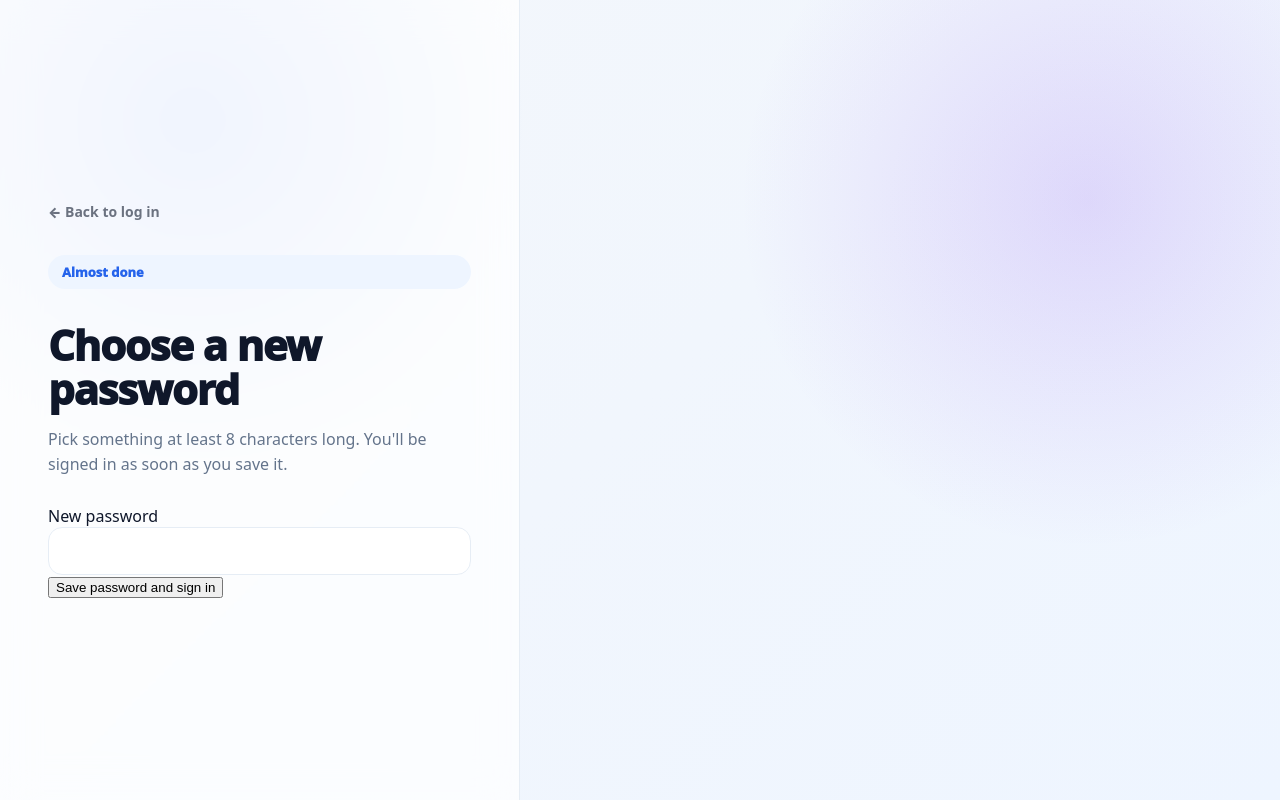
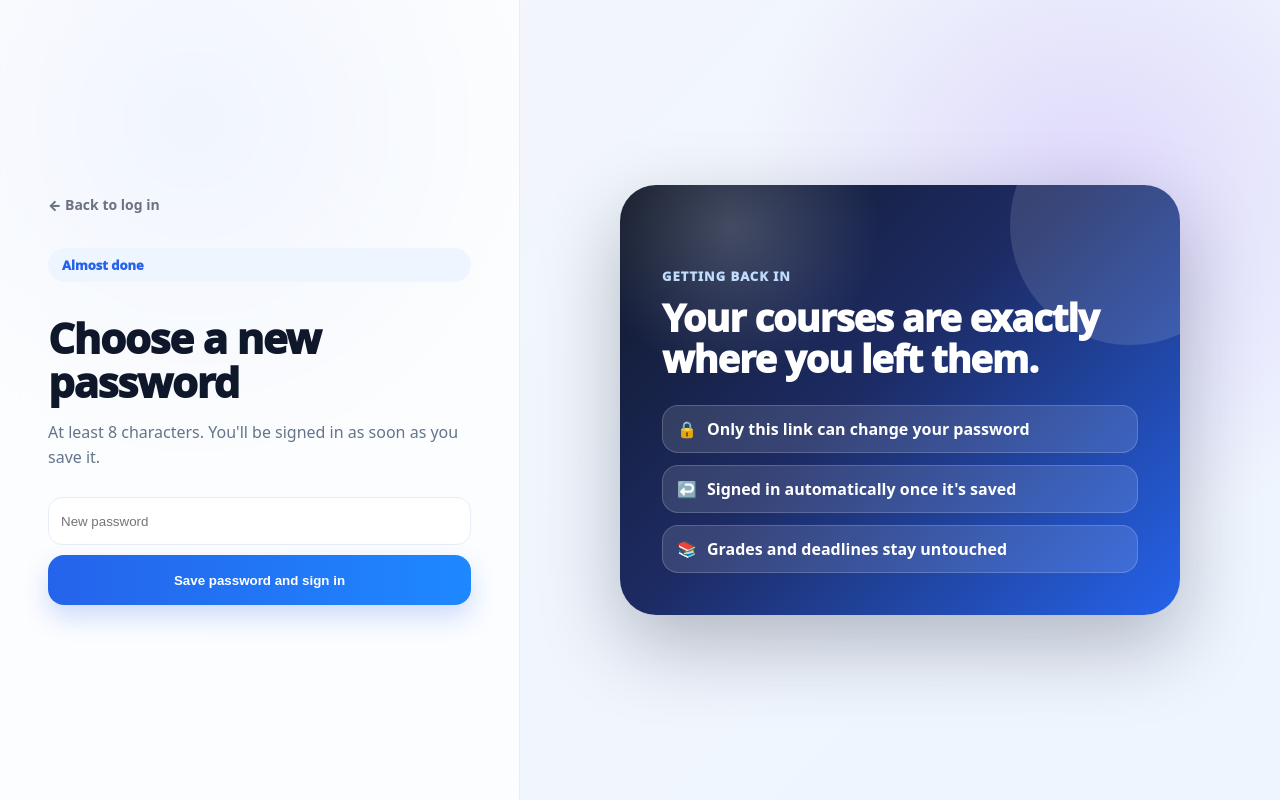
Before and after one commit to BassemAbdo01/uni-helper-project, a Flask app: template templates/reset_password.html in a window 1280 px wide. Run offline with Flask 3, Linux system fonts and the light colour scheme; the template is opened without the code that fills it, so the values that code supplies are empty; parts of the project's set-up code (start-up, migrations or seed data) failed here and were passed over.

Commit message:
Give the reset pages the two-column auth layout the other auth pages use
The auth pages are a pair: an .auth-card on the left and an
.auth-preview panel on the right. Both reset templates only had the
card, so the right half of the viewport rendered as an empty gradient
and the card sat squeezed against the left edge. They also used
btn-primary and a bare form, where the existing pages use btn and
formstack auth-form, so the button and inputs took none of the app's
styling.

Both templates now mirror login.html: same wrapper, same card, same
preview panel with copy written for this step rather than copied from
the login page, same button and form classes, same placeholder-plus-
aria-label input pattern.

Verified against a running server by comparing the rendered structure
with /login: the unconfigured page has the preview panel and correctly
no form, the configured page has the form with btn and formstack, and an
expired link returns 400 with its own heading and the panel intact.

Suite 77/77.

Co-authored-by: Claude Opus 5 <noreply@anthropic.com>

```diff
--- a/templates/reset_password.html
+++ b/templates/reset_password.html
@@ -2,7 +2,7 @@
 <html lang="en">
 <head>
   <meta charset="utf-8">
-  <title>Choose a new password - Nexora</title>
+  <title>Choose a new password - Uni Helper</title>
   <meta name="viewport" content="width=device-width, initial-scale=1">
   <link rel="stylesheet" href="{{ url_for('static', filename='style.css') }}">
 </head>
@@ -18,12 +18,12 @@
         <h1>This link no longer works</h1>
 
         <p class="auth-sub">
-          Reset links work once and expire after an hour. Request a new one and it'll
-          be in your inbox shortly.
+          Reset links work once and expire after an hour. Ask for a new one and it'll
+          be in your inbox in a moment.
         </p>
 
-        <div class="auth-actions">
-          <a class="btn-primary" href="{{ url_for('forgot_password') }}">Send a new link</a>
+        <div class="auth-switch">
+          <a href="{{ url_for('forgot_password') }}">Send me a new link</a>
         </div>
       {% else %}
         <div class="landing-badge">Almost done</div>
@@ -31,18 +31,32 @@
         <h1>Choose a new password</h1>
 
         <p class="auth-sub">
-          Pick something at least 8 characters long. You'll be signed in as soon as you save it.
+          At least 8 characters. You'll be signed in as soon as you save it.
         </p>
 
-        {% if error %}<p class="auth-error">{{ error }}</p>{% endif %}
+        {% if error %}
+          <div class="auth-error">{{ error }}</div>
+        {% endif %}
 
-        <form method="post" class="auth-form">
-          <label for="password">New password</label>
-          <input id="password" name="password" type="password" autocomplete="new-password"
-                 minlength="8" required aria-label="New password">
-          <button class="btn-primary" type="submit">Save password and sign in</button>
+        <form method="POST" class="formstack auth-form">
+          <input type="password" name="password" placeholder="New password" required
+                 minlength="8" autocomplete="new-password" aria-label="New password">
+          <button class="btn" type="submit">Save password and sign in</button>
         </form>
       {% endif %}
+    </section>
+
+    <section class="auth-preview">
+      <div class="auth-preview-card">
+        <div class="auth-preview-label">Getting back in</div>
+        <div class="auth-preview-title">Your courses are exactly where you left them.</div>
+
+        <div class="auth-mini-list">
+          <div><span>🔒</span> Only this link can change your password</div>
+          <div><span>↩️</span> Signed in automatically once it's saved</div>
+          <div><span>📚</span> Grades and deadlines stay untouched</div>
+        </div>
+      </div>
     </section>
   </main>
 </body>
```
Also changed, not shown: templates/forgot_password.html (+41 -11 lines).
